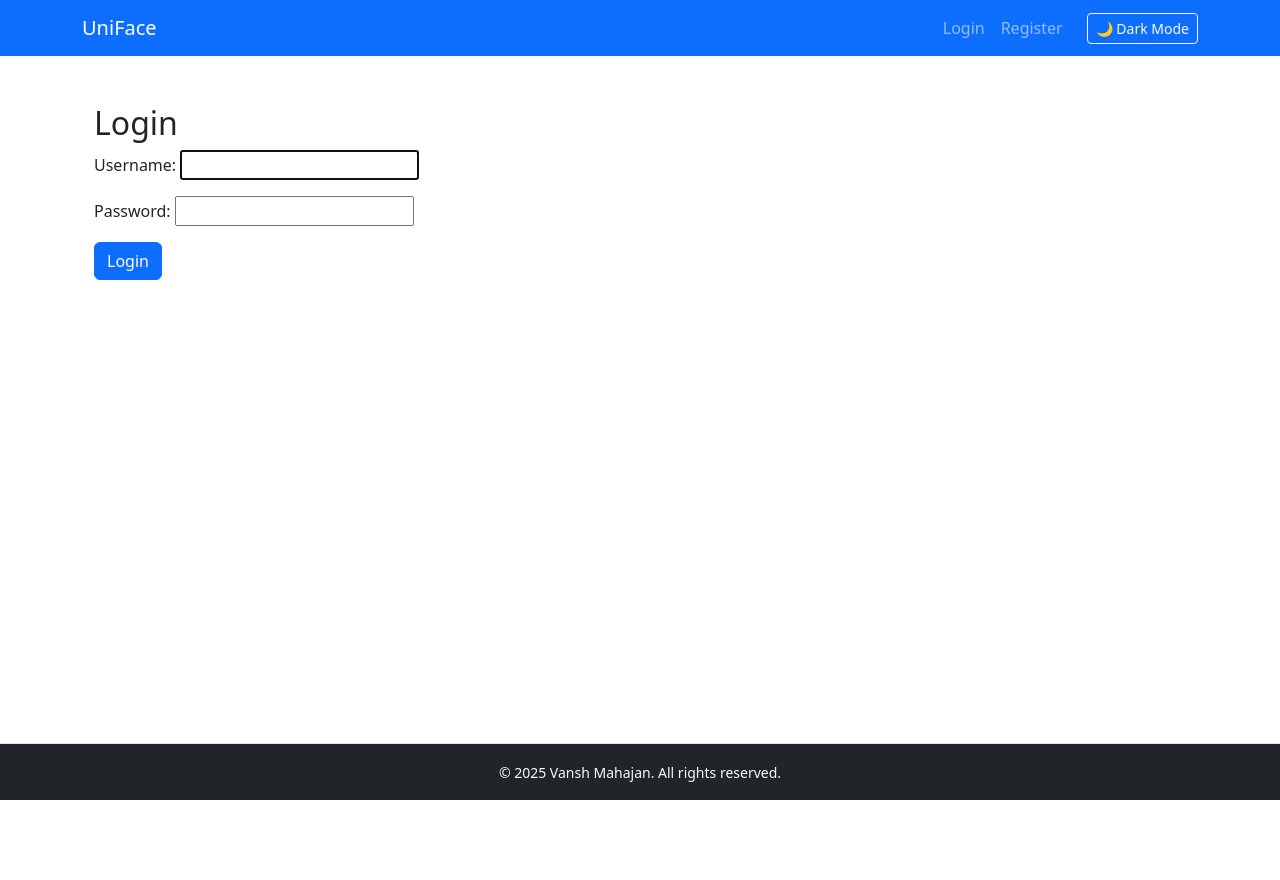
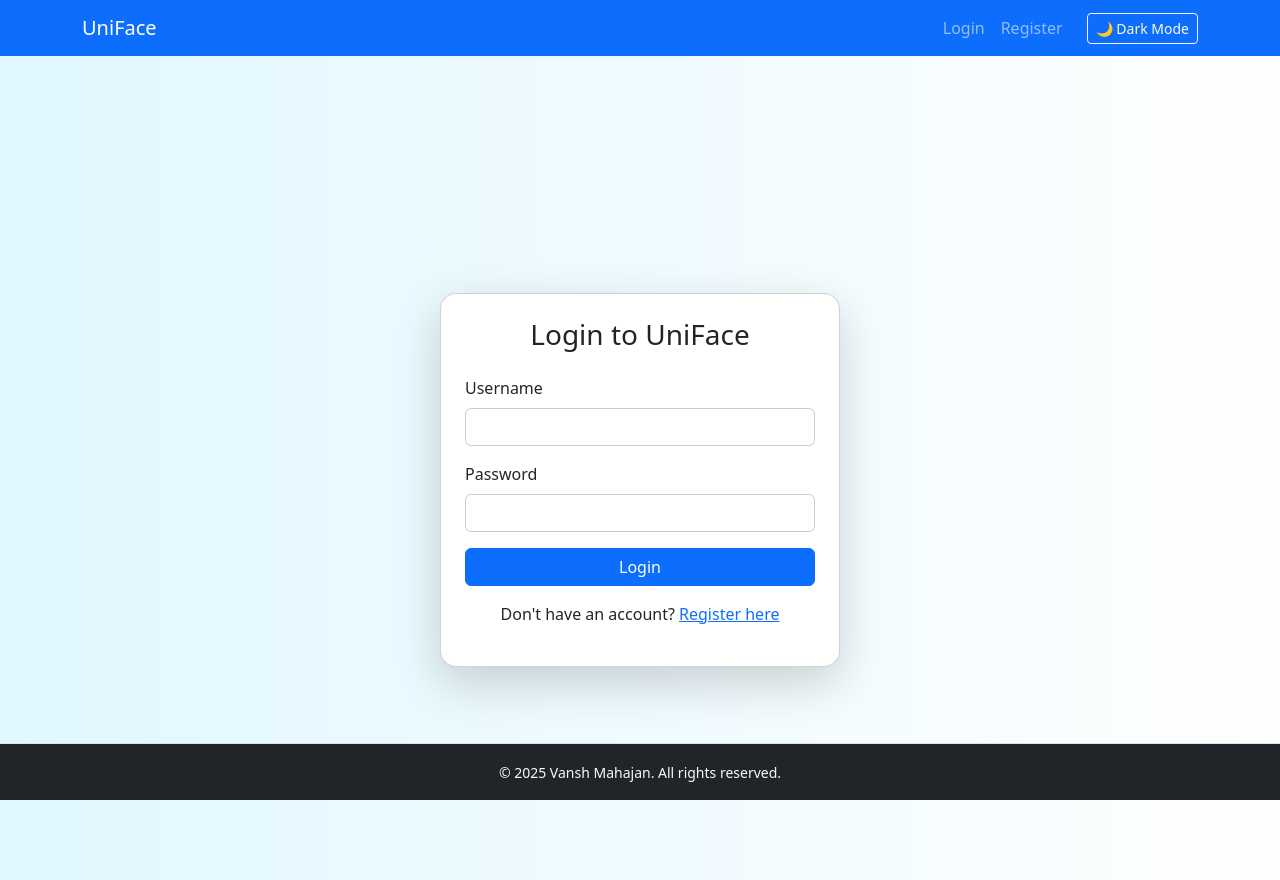
Before and after one commit to vansh16-code/uniface, a Django app: page /login/ in a window 1280 px wide. Before the commit the page ends 800 px from the top, so only its background shows below. Run offline with Django 5.2, Linux system fonts and the light colour scheme; some libraries are stand-ins or nearby versions.

Commit message:
updated templates

```diff
--- a/core/templates/core/login.html
+++ b/core/templates/core/login.html
@@ -1,12 +1,46 @@
 {% extends 'core/base.html' %}
 
 {% block content %}
-<div class="container mt-5">
-  <h2>Login</h2>
-  <form method="post">
-    {% csrf_token %}
-    {{ form.as_p }}
-    <button type="submit" class="btn btn-primary">Login</button>
-  </form>
+<style>
+  body {
+    background: linear-gradient(to right, #e0f7ff, #ffffff);
+  }
+  input[type="text"],
+  input[type="password"] {
+    background-color: #ffffff !important;
+    color: #000 !important;
+    border: 1px solid #ccc;
+  }
+  input[type="text"]::placeholder,
+  input[type="password"]::placeholder {
+    color: #999;
+  }
+</style>
+
+<div class="container d-flex justify-content-center align-items-center vh-100">
+  <div class="card shadow-lg p-4" style="max-width: 400px; width: 100%; border-radius: 16px;">
+    <h3 class="text-center mb-4">Login to UniFace</h3>
+    <form method="post">
+      {% csrf_token %}
+
+      <div class="mb-3">
+        <label for="id_username" class="form-label">Username</label>
+        <input type="text" name="username" class="form-control" id="id_username" required>
+      </div>
+
+      <div class="mb-3">
+        <label for="id_password" class="form-label">Password</label>
+        <input type="password" name="password" class="form-control" id="id_password" required>
+      </div>
+
+      <div class="d-grid">
+        <button type="submit" class="btn btn-primary">Login</button>
+      </div>
+    </form>
+
+    <p class="text-center mt-3">
+      Don't have an account? <a href="{% url 'register' %}">Register here</a>
+    </p>
+  </div>
 </div>
 {% endblock %}
```
Also changed, not shown: core/templates/core/register.html (+15 -0 lines), db.sqlite3.
